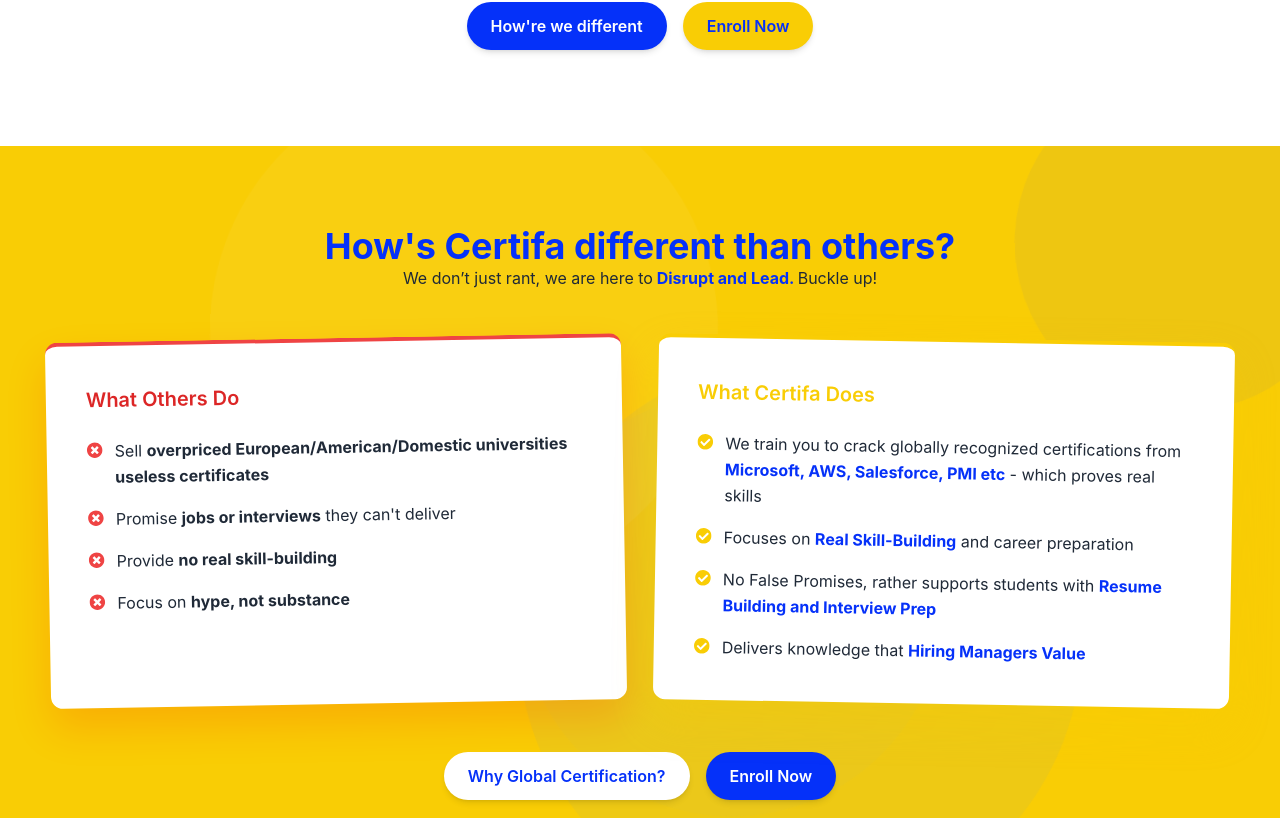
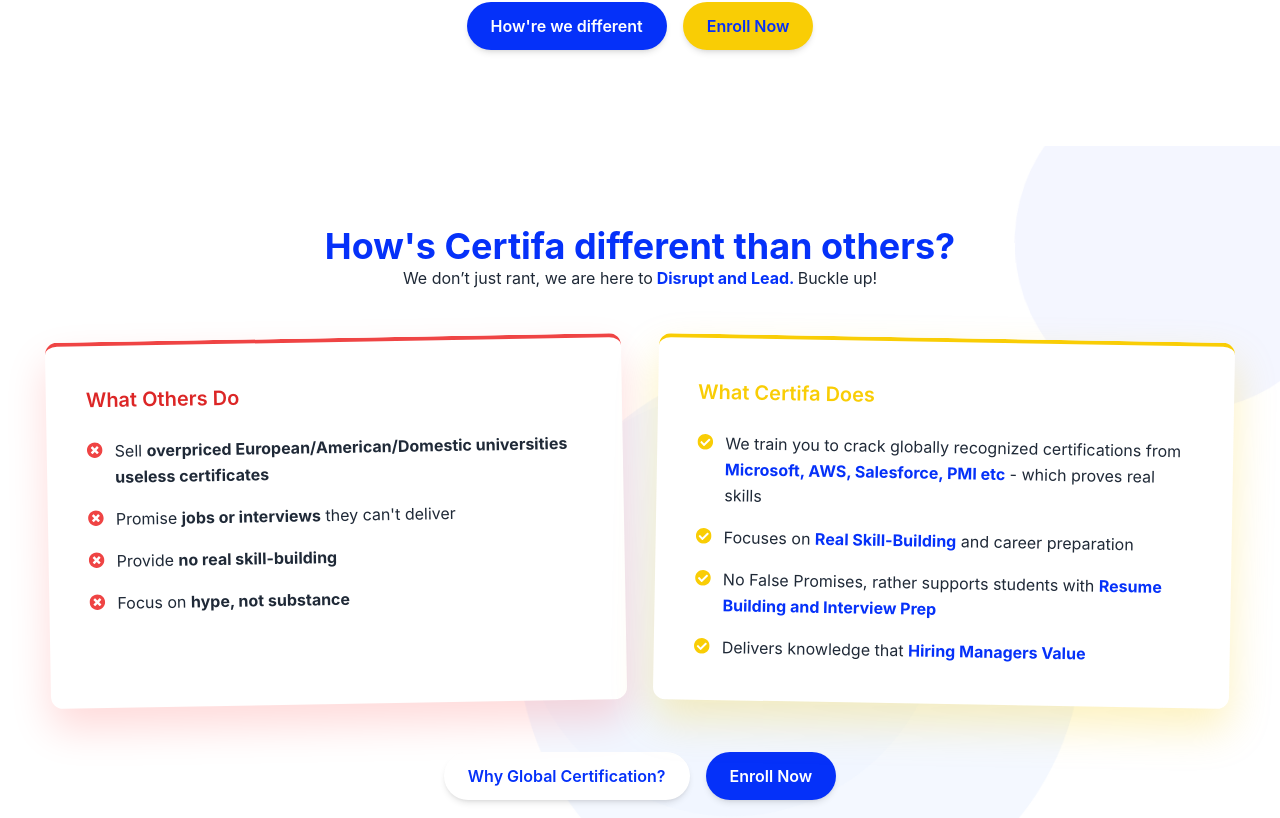
Before and after one commit to sanjeev699/certifa_rebel, a React (Create React App) app: page / in a window 1280 px wide. Shown: the part 1542-2360 px from the top of the page. Built offline with nearby package versions, Linux system fonts and the light colour scheme.

Commit message:
Update ComparisonSection.jsx

```diff
--- a/src/components/ComparisonSection.jsx
+++ b/src/components/ComparisonSection.jsx
@@ -9,7 +9,7 @@ const ComparisonSection = () => {
           id="comparison"
           className="relative py-20 overflow-hidden">
       {/* Background Gradient */}
-<div className="absolute inset-0 bg-[#f9cd05]"> </div>
+<div className="linear-gradient(0deg, #f9cd05 0%, #fde87c 50%, #f9cd05 100%)"> </div>
 
        {/* Floating/Abstract Shapes */}
      {/* Animated Background Blobs */}
```
